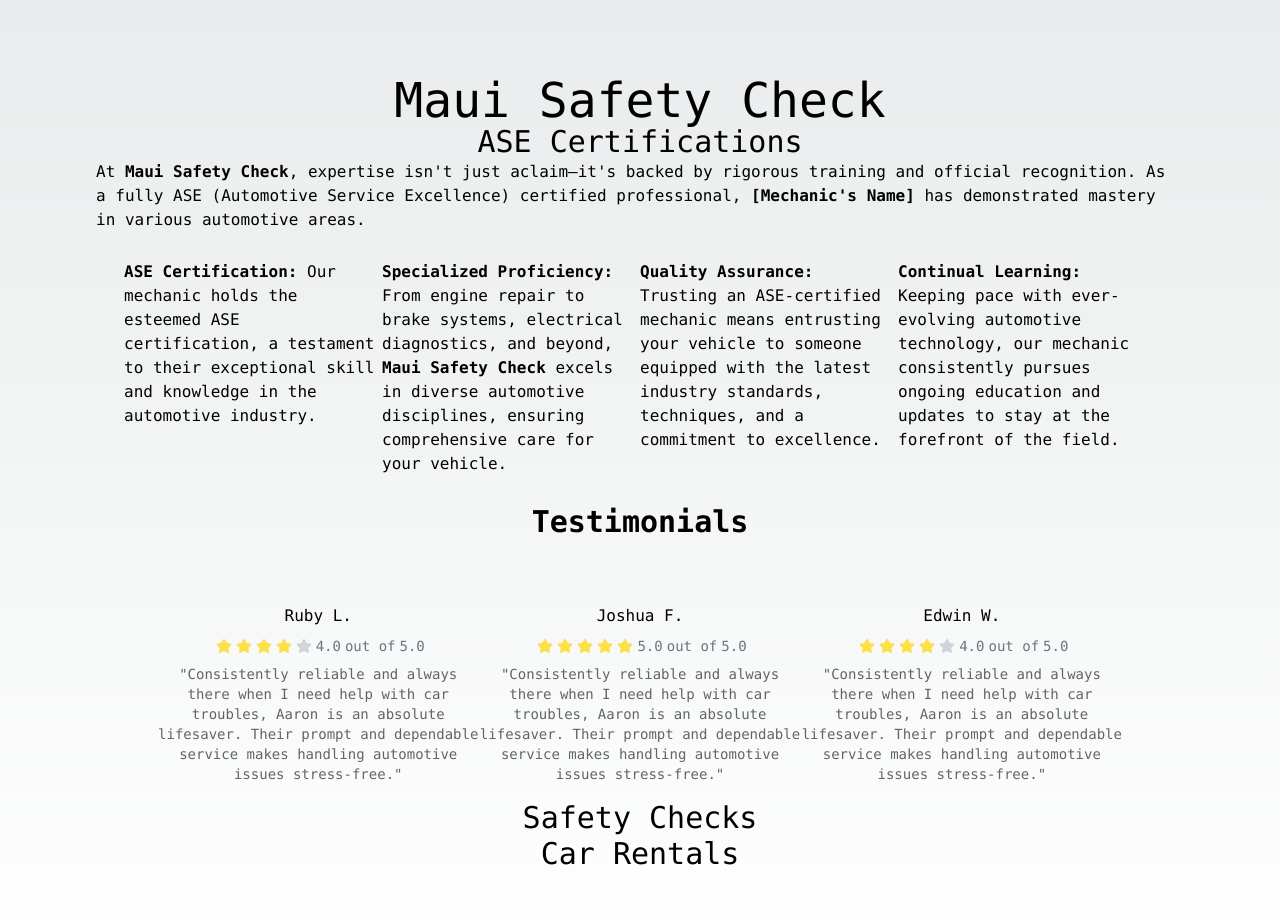
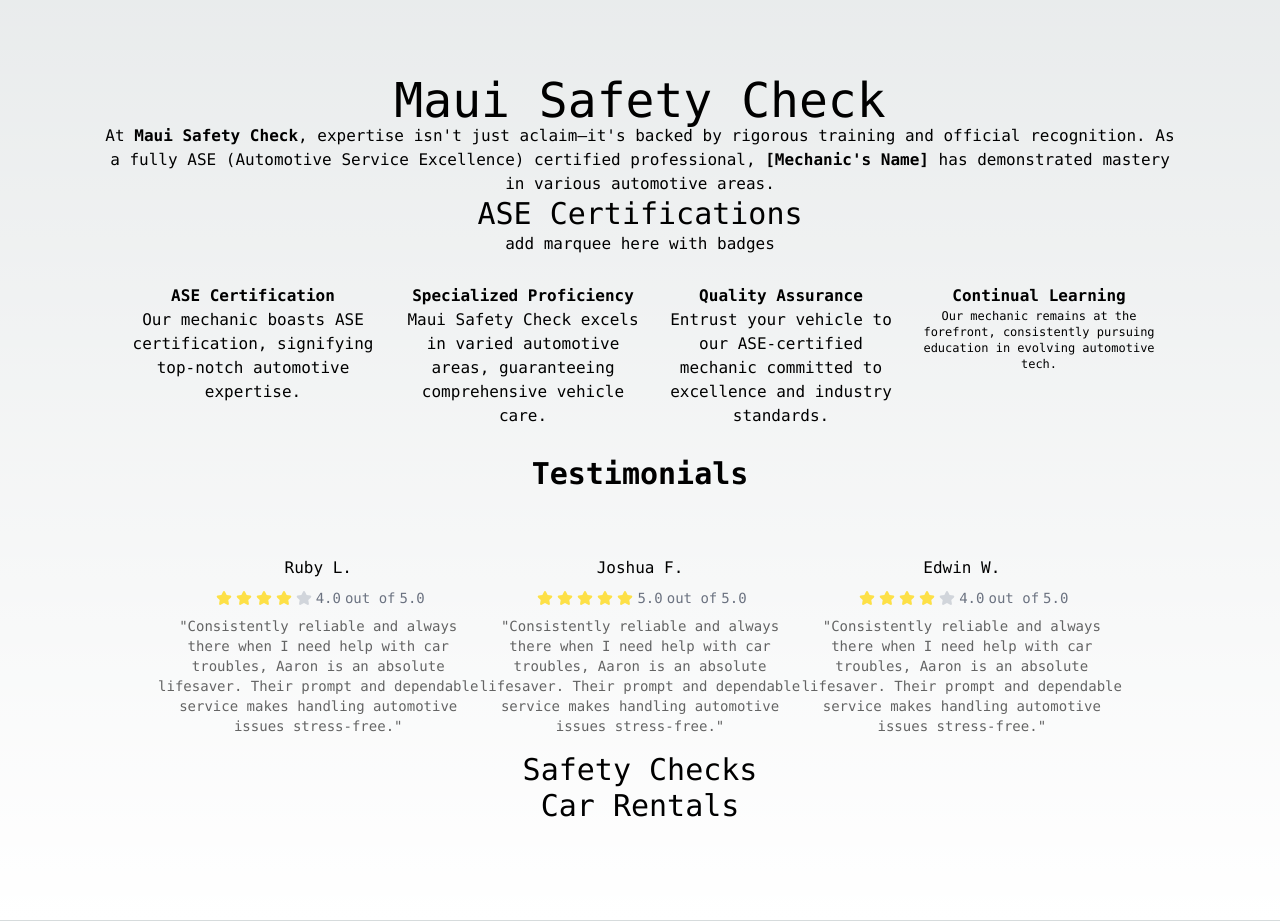
Before and after one commit to EmptyCharacter/mauisafetycheck-net, a Next.js app: page / in a window 1280 px wide. Shown: the part 820-1741 px from the top of the page. Built offline with nearby package versions, Linux system fonts and the light colour scheme.

Commit message:
Cleanup text

```diff
--- a/app/page.tsx
+++ b/app/page.tsx
@@ -114,42 +114,42 @@
         <div className="font-mono p-24">
           <h1 className="text-center text-5xl">Maui Safety Check</h1>
 
-          <h1 className="text-center text-3xl">ASE Certifications</h1>
-          <div>
+          <div className="text-center">
             <p>
-              At <strong>Maui Safety Check</strong>{`, expertise isn't just a`}
-              {`claim—it's`} backed by rigorous training and official recognition.
-              As a fully ASE (Automotive Service Excellence) certified
-              professional, <strong>{`[Mechanic's Name]`}</strong> has demonstrated
-              mastery in various automotive areas.
+              At <strong>Maui Safety Check</strong>
+              {`, expertise isn't just a`}
+              {`claim—it's`} backed by rigorous training and official
+              recognition. As a fully ASE (Automotive Service Excellence)
+              certified professional, <strong>{`[Mechanic's Name]`}</strong> has
+              demonstrated mastery in various automotive areas.
             </p>
-
-            <ul className="grid grid-cols-4 p-7">
+            <h1 className="text-center text-3xl">ASE Certifications</h1>
+            add marquee here with badges
+            <ul className="grid grid-cols-4 space-x-6 p-7">
               <li>
-                <strong>ASE Certification:</strong> Our mechanic holds the
-                esteemed ASE certification, a testament to their exceptional
-                skill and knowledge in the automotive industry.
+                <p className="font-bold">ASE Certification</p>
+                Our mechanic boasts ASE certification, signifying top-notch
+                automotive expertise.
               </li>
 
               <li>
-                <strong>Specialized Proficiency:</strong> From engine repair to
-                brake systems, electrical diagnostics, and beyond,{" "}
-                <strong>Maui Safety Check </strong> excels in diverse automotive
-                disciplines, ensuring comprehensive care for your vehicle.
+                <p className="font-bold">Specialized Proficiency</p>
+                Maui Safety Check excels in varied automotive areas,
+                guaranteeing comprehensive vehicle care.{" "}
               </li>
 
               <li>
-                <strong>Quality Assurance:</strong> Trusting an ASE-certified
-                mechanic means entrusting your vehicle to someone equipped with
-                the latest industry standards, techniques, and a commitment to
-                excellence.
+                <p className="font-bold">Quality Assurance</p>
+                Entrust your vehicle to our ASE-certified mechanic committed to
+                excellence and industry standards.
               </li>
 
               <li>
-                <strong>Continual Learning:</strong> Keeping pace with
-                ever-evolving automotive technology, our mechanic consistently
-                pursues ongoing education and updates to stay at the forefront
-                of the field.
+                <p className="font-bold">Continual Learning</p>
+                <p className="text-xs">
+                  Our mechanic remains at the forefront, consistently pursuing
+                  education in evolving automotive tech.
+                </p>
               </li>
             </ul>
           </div>
```
